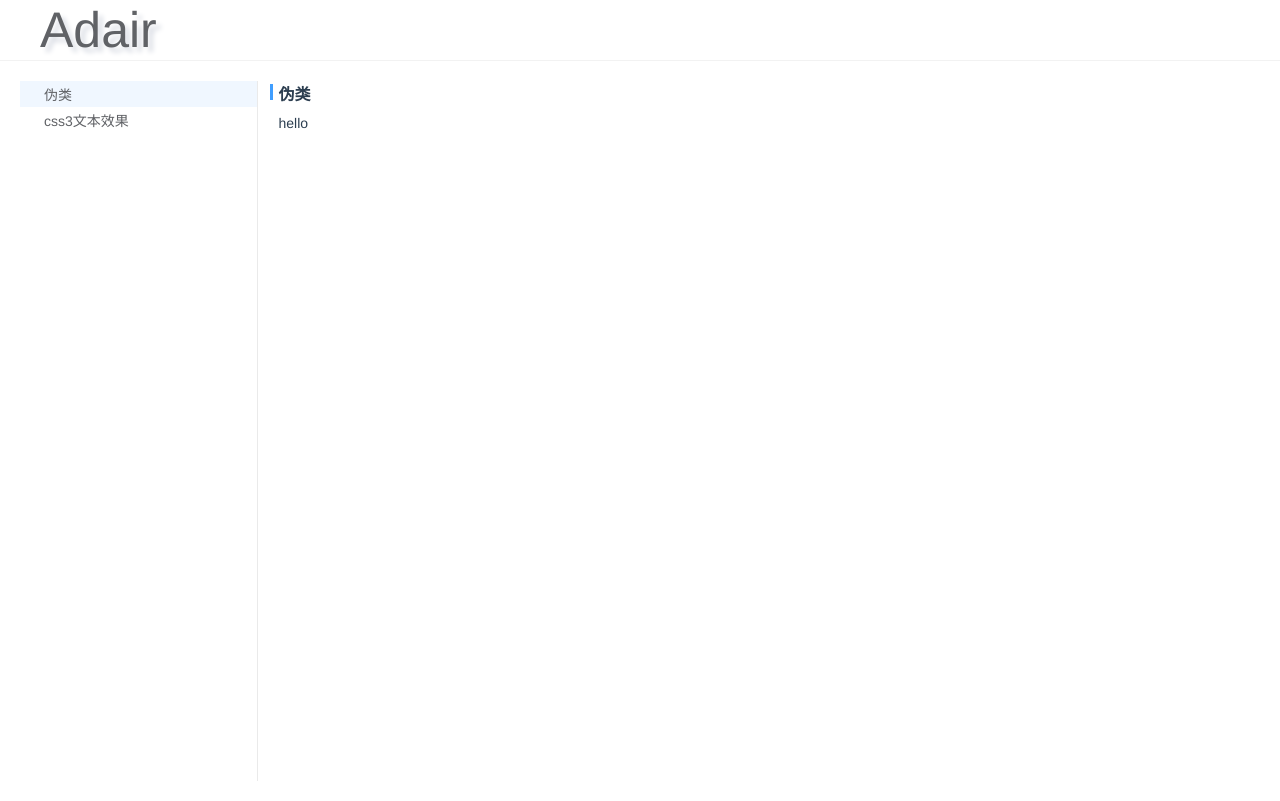
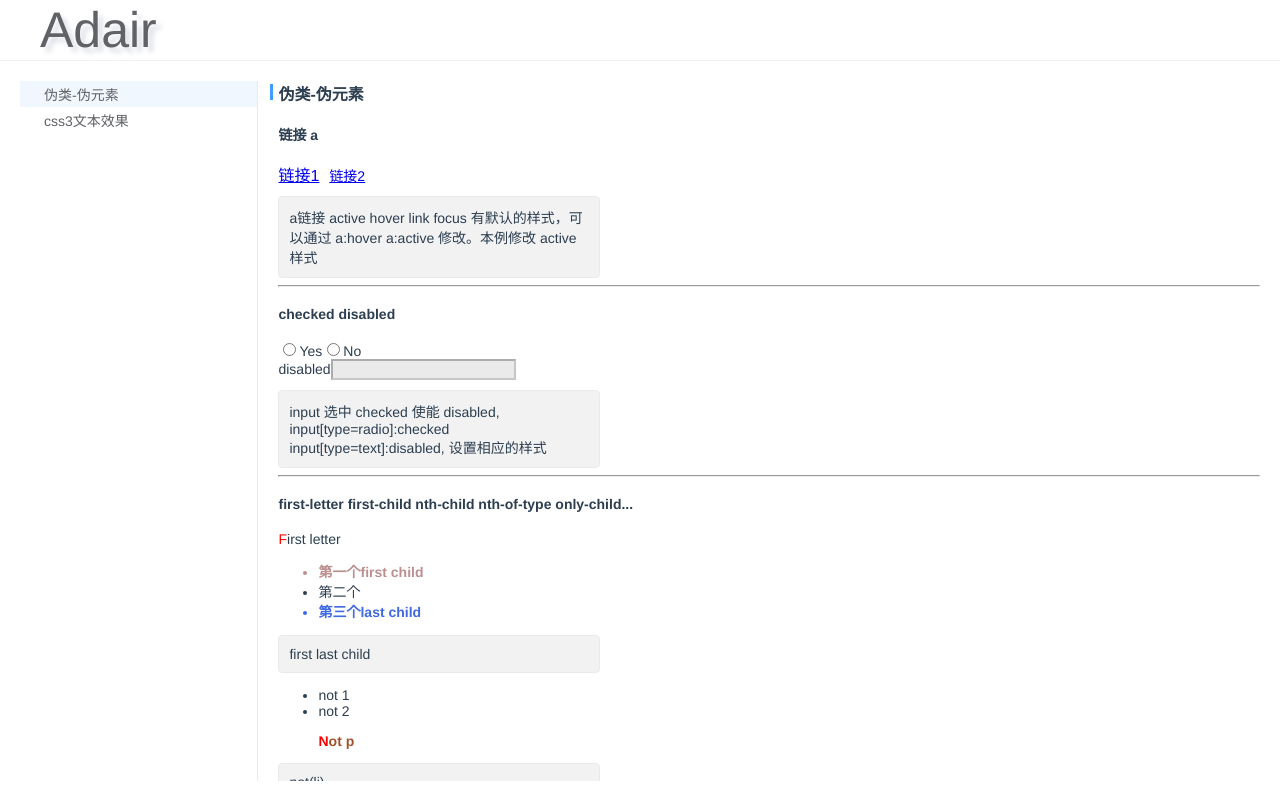
Before and after one commit to duzit/adair, a Vue app: page /css in a window 1280 px wide. Built offline with nearby package versions, Linux system fonts and the light colour scheme.

Commit message:
css 伪类

```diff
--- a/src/components/index.js
+++ b/src/components/index.js
@@ -3,7 +3,9 @@ import Vue from 'vue'
 import ldPage from './ldPage.vue'
 import ldContent from './ldContent.vue'
 import siderTree from './sider-tree'
+import tipsItem from './tips-item.vue'
 
 Vue.component('ld-page', ldPage)
 Vue.component('ld-content', ldContent)
 Vue.component('sider-tree', siderTree)
+Vue.component('tips-item', tipsItem)
--- a/src/components/sider-tree.vue
+++ b/src/components/sider-tree.vue
@@ -8,6 +8,7 @@
 </template>
 
 <script>
+// 模块详情页面 左侧item tree
 export default {
   name: 'sider-tree',
   props: ['treeData'],
--- /dev/null
+++ b/src/components/tips-item.vue
@@ -0,0 +1,33 @@
+<template>
+  <div class="tips" :style="`width:${width}px;`">
+    {{ tips }}
+  </div>
+</template>
+
+<script>
+export default {
+  props: {
+    tips: {
+      type: String,
+      required: true,
+      default: '暂无tips'
+    },
+    width: {
+      type: Number,
+      required: true,
+      default: 200,
+    }
+  }
+}
+</script>
+
+<style lang="scss" scoped>
+  .tips {
+    height: auto;
+    border: 1px solid #eaeaea;
+    border-radius: 4px;
+    background: #f2f2f2;
+    padding: 10px;
+    margin-top: 10px;
+  }
+</style>
--- /dev/null
+++ b/src/utils/tips.js
@@ -0,0 +1,15 @@
+// a 链接
+export const class_a =
+  'a链接 active hover link focus 有默认的样式，可以通过 a:hover a:active 修改。本例修改 active 样式'
+export const class_checked =
+  'input 选中 checked 使能 disabled, input[type=radio]:checked input[type=text]:disabled, 设置相应的样式'
+
+export const firstOfType =
+  `li:first-child 适用于ul下第一个元素是li的情况，如果第一个元素不是li，则无效。
+  li:first-of-type 对ul下第一个li有效，不管ul下第一个元素是不是li`
+
+export const nthChildOfType =
+  `nth-child(2n) nth-child(2n-1) 奇偶性，如果ul下包含其他非li元素，nth-child也会把非li元素包含在奇偶性中;
+   nth-of-type 不会将非li元素包含在奇偶性中，只对li元素有效。li:nth-child(n) 如果n指定的index不是li而是span，则无效。
+   li:nth-of-type(n),不将非li元素排序。li:only-child如果包含非li元素，无效；
+   li:only-of-child,li元素有且只能包含一个，可包含非li元素`
--- a/src/views/modules/css.vue
+++ b/src/views/modules/css.vue
@@ -23,7 +23,7 @@ export default {
       title: '',
       cssTree: [
         {
-          label: '伪类',
+          label: '伪类-伪元素',
           key: 'class'
         },
         {
@@ -65,6 +65,7 @@ export default {
       height: calc(100vh - 100px);
       border-left: 1px solid #eaeaea;
       padding-left: 20px;
+      overflow-y: scroll;
 
       h3 {
         position: relative;
--- a/src/views/modules/css/css-class.vue
+++ b/src/views/modules/css/css-class.vue
@@ -1,15 +1,219 @@
 <template>
-  <div>
-    hello
+  <div class="css-class">
+    <h4>链接 a</h4>
+    <div class="css-class_a">
+      <a href="#">链接1</a>
+      <a href="#">链接2</a>
+      <tips-item :tips="class_a" :width="300"></tips-item>
+    </div>
+    <hr>
+    <h4>checked disabled</h4>
+    <div class="css-class_checked">
+      <input type="radio" name="input" value="0" id="yes">
+      <label for="yes">Yes</label>
+      <input type="radio" name="input" value="1" id="no">
+      <label for="no">No</label>
+      <br>
+      <label for="">disabled</label>
+      <input type="text" disabled>
+      <tips-item :tips="class_checked" :width="300"></tips-item>
+    </div>
+    <hr>
+    <h4>first-letter first-child nth-child nth-of-type only-child...</h4>
+    <div class="css-class_first">
+      <p>first letter</p>
+      <ul class="first-last">
+        <li>第一个first child</li>
+        <li>第二个</li>
+        <li>第三个last child</li>
+      </ul>
+      <tips-item tips="first last child" :width="300"></tips-item>
+      <ul class="not-first-last">
+        <li>not 1</li>
+        <li>not 2</li>
+        <p>not p</p>
+      </ul>
+      <tips-item tips="not(li)" :width="300"></tips-item>
+      <ul class="first-of-child">
+        <span>ul 第一个元素是 span 不是 li</span>
+        <li>li 1</li>
+        <li>li 2</li>
+      </ul>
+      <tips-item :tips="firstOfType" :width="300"></tips-item>
+      <ul class="nth-child">
+        <li>nth child 1</li>
+        <li>nth child 2</li>
+        <li>nth child 3</li>
+        <li>nth child 4</li>
+      </ul>
+      <ul class="nth-of-type">
+        <span>nth of type span 1</span>
+        <li>nth of-type 1</li>
+        <span>nth of type span 2</span>
+        <li>nth of-type 2</li>
+        <li>nth of-type 3</li>
+        <li>nth of-type 4</li>
+      </ul>
+      <ul class="nthClass">
+        <li>测试指定index下如果不是li元素 是否生效 1</li>
+        <span>ul 下第二个元素span</span>
+        <li>测试指定index下如果不是li元素 是否生效 2</li>
+        <li>测试指定index下如果不是li元素 是否生效 3</li>
+      </ul>
+      <ul class="only-child">
+        <li>only child</li>
+        <span>only child span</span>
+      </ul>
+      <tips-item :tips="nthChildOfType" :width="500"></tips-item>
+    </div>
+    <hr>
+    <h4>伪元素 ::before ::after</h4>
+    <div class="before-after">
+      <p>Hello ::before</p>
+      <p>Bye ::after</p>
+      <tips-item tips="before after 需设置为块级元素" :width="200"></tips-item>
+    </div>
   </div>
 </template>
 
 <script>
+import {
+  class_a,
+  class_checked,
+  firstOfType,
+  nthChildOfType
+} from '../../../utils/tips'
+
 export default {
+  data() {
+    return {
+      class_a: class_a,
+      class_checked: class_checked,
+      firstOfType: firstOfType,
+      nthChildOfType: nthChildOfType,
 
+    }
+  },
 }
 </script>
 
 <style lang="scss" scoped>
+  .css-class {
+    .css-class_a {
+      a {
+        margin-right: 10px;
+      }
+      a:first-child {
+        font-size: 16px;
+        &:active {
+          color: burlywood;
+        }
+      }
+      a:last-child {
+        font-weight: bold;
+      }
+    }
 
+    .css-class_checked {
+      input[type=radio]:checked + label {
+        font-weight: bold;
+      }
+      input[type=text]:disabled {
+        background: #eaeaea;
+        cursor: not-allowed;
+      }
+    }
+
+    .css-class_first {
+      p:first-letter {
+        text-transform: uppercase;
+        color: red;
+      }
+      .first-last {
+        li:first-child {
+          color:rosybrown;
+          font-weight: bold;
+        }
+        li:last-child {
+          color: royalblue;
+          font-weight: bold;
+        }
+      }
+      .not-first-last {
+        :not(li) {
+          color: sienna;
+          font-weight: bold;
+        }
+      }
+      .first-of-child {
+        li:first-child {
+          color: aqua;
+        }
+        li:first-of-type {
+          color: aqua;
+        }
+      }
+      .nth-child {
+        li:nth-child(2n) {
+          color: brown;
+          font-weight: bold;
+        }
+        li:nth-child(2n - 1) {
+          color: black;
+          font-weight: bold;
+        }
+      }
+      .nth-of-type {
+        // 将 span 也算进奇偶数中
+        // li:nth-child(2n) {
+        //   font-weight: bold;
+        // }
+        // 只算 li 的奇偶性
+        li:nth-of-type(2n) {
+          font-weight: bold;
+        }
+      }
+      .nthClass {
+        // ul下第二个元素是span 不生效
+        li:nth-child(2) {
+          font-weight: bold;
+        }
+
+        // 第二个li生效
+        li:nth-of-type(2) {
+          font-weight: bold;
+        }
+      }
+      .only-child {
+        // 如果包含非li元素，无效
+        li:only-child {
+          font-weight: bold;
+        }
+        // 有且只有一个li元素才有效
+        li:only-of-type {
+          font-weight: bold;
+        }
+      }
+    }
+    .before-after {
+      p:first-child {
+        &::before {
+          content: '';
+          display: inline-block;
+          width: 3px;
+          height: 20px;
+          background: blueviolet;
+        }
+      }
+      p:last-of-type {
+        &::after {
+          content: '';
+          display: inline-block;
+          width: 3px;
+          height: 20px;
+          background: blueviolet;
+        }
+      }
+    }
+  }
 </style>
```
